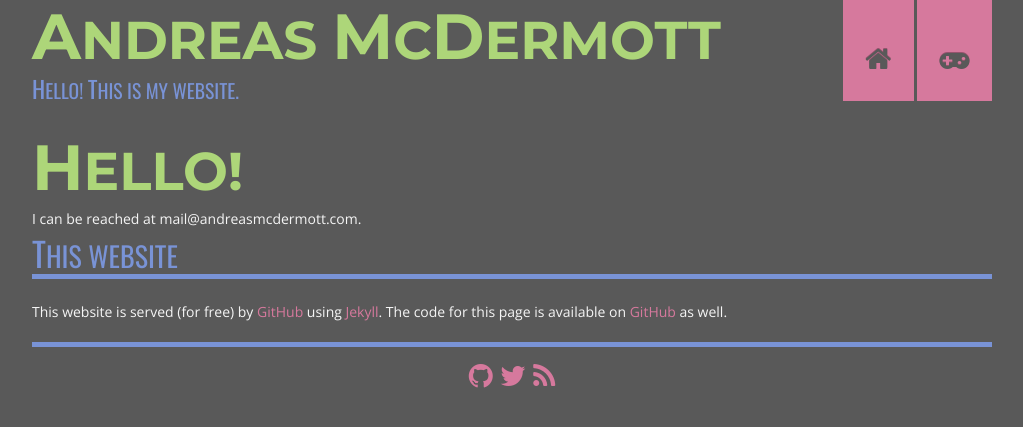
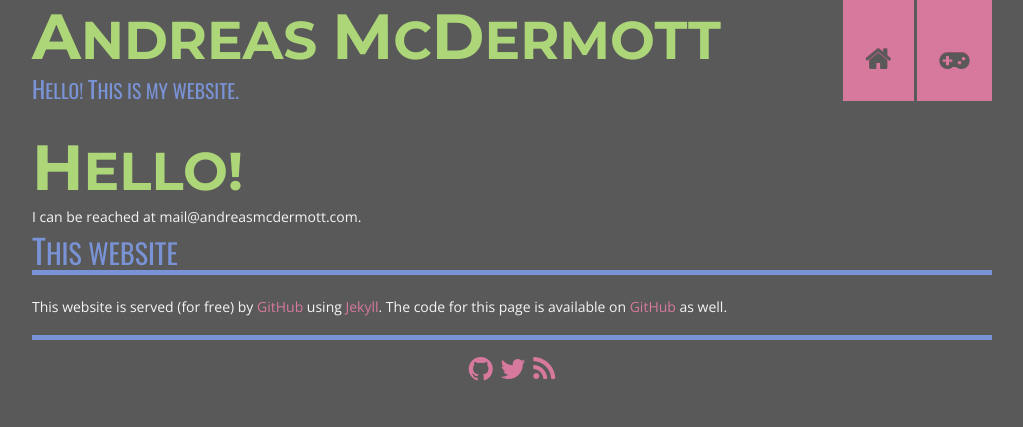
Before and after one commit to andreasmcdermott/andreasmcdermott.github.io, a Jekyll site: the page built from about/index.html, in a window 1280 px wide. Shown: the top 427 px of the page, without its empty margins (128-1151 px from the left). Built offline with Jekyll 4.4.1, drawn with Linux system fonts in a browser that asks for light colours; nearby versions of some CDN libraries.

Commit message:
Line height (finally done)

```diff
--- a/css/site.css
+++ b/css/site.css
@@ -18,7 +18,7 @@
 a:hover { color: #DC8DAC; }
 a:active { color: #D06590; }
 a i { line-height: inherit; }
-p { padding: 0.4em 0; margin: 0.2em 0; line-height: 150%; }
+p { padding: 0.4em 0; margin: 0.2em 0; line-height: 125%; }
 strong { font-weight: 700; }
 hr {  width: 90%; display: block; height: 1px; border: 0; margin: 1em 0; padding: 0;  border-top: 1px dotted #f5f5f5; }
 em { font-style: italic; }
```
